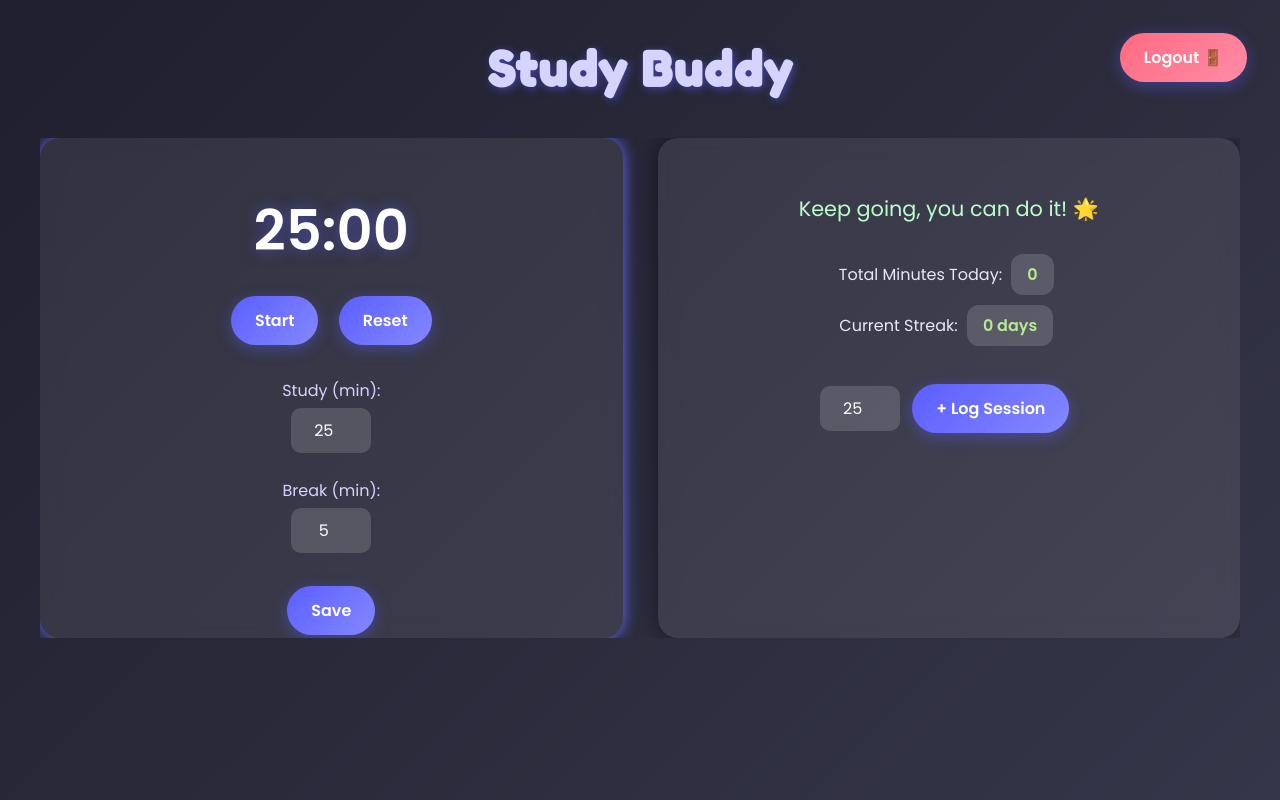
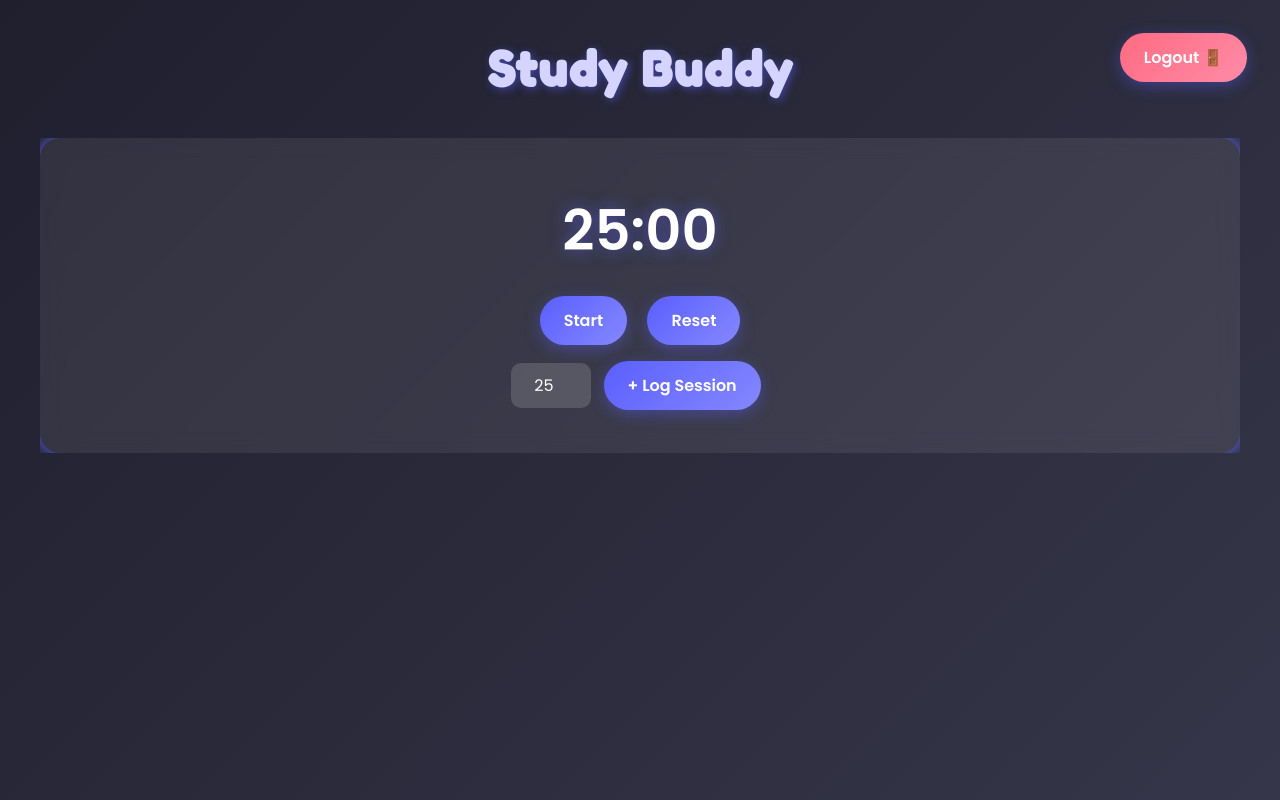
Before and after one commit to FaheemaTamton/Study-Buddy, a Flask app: page / in a window 1280 px wide. Run offline with Flask 3, Linux system fonts and the light colour scheme; a user stored in the database is signed in; data comes from the database, SQL or seed files in the repository.

Commit message:
Update study buddy

```diff
--- a/templates/index.html
+++ b/templates/index.html
@@ -194,28 +194,6 @@ footer {
         <button class="button" onclick="startTimer()">Start</button>
         <button class="button" onclick="resetTimer()">Reset</button>
 
-        <div class="settings">
-            <label>Study (min):</label><br>
-            <input type="number" id="studyDuration" value="25" min="1"><br><br>
-
-            <label>Break (min):</label><br>
-            <input type="number" id="breakDuration" value="5" min="1"><br><br>
-
-            <button class="button" onclick="saveSettings()">Save</button>
-        </div>
-
-        <br>
-        <a href="{{ url_for('history') }}"><button class="button">📖 View History</button></a>
-    </div>
-
-    <!-- Stats & Messages Card -->
-    <div class="card">
-        <div class="message">{{ message }}</div>
-
-        <div class="stats">
-            <div>Total Minutes Today: <span class="badge">{{ total_minutes }}</span></div>
-            <div>Current Streak: <span class="badge">{{ streak }} days</span></div>
-        </div>
 
         <br>
         <form action="{{ url_for('add_session') }}" method="post">
```
